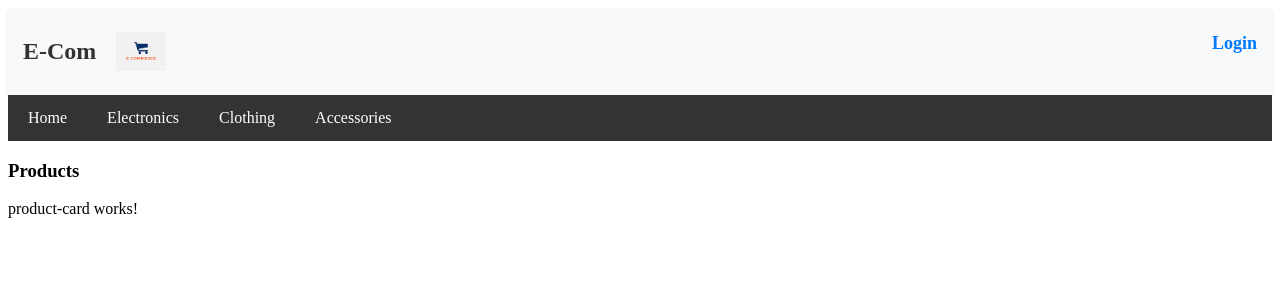
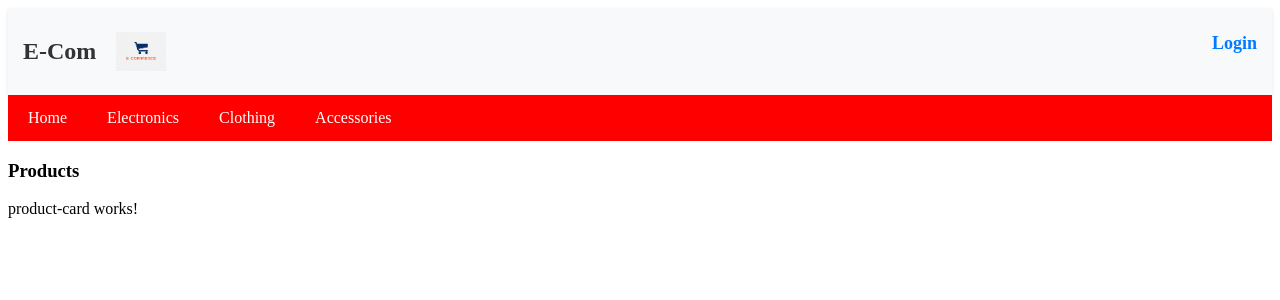
Before and after one commit to dheerajsk/cn-ng-ecom-app, an Angular app: page / in a window 1280 px wide. Shown: the top 300 px of the page. Built offline with nearby package versions, Linux system fonts and the light colour scheme.

Commit message:
ngclass,ngstyles

```diff
--- a/src/app/header/header.component.ts
+++ b/src/app/header/header.component.ts
@@ -1,10 +1,13 @@
+import { CommonModule } from '@angular/common';
 import { Component } from '@angular/core';
 
 @Component({
   selector: 'header',
   standalone: true,
-  imports: [],
+  imports: [CommonModule],
   templateUrl: './header.component.html',
   styleUrl: './header.component.css',
 })
-export class HeaderComponent {}
+export class HeaderComponent {
+  fontSize = 24;
+}
--- a/src/app/menu-bar/menu-bar.component.css
+++ b/src/app/menu-bar/menu-bar.component.css
@@ -1,7 +1,14 @@
 
 .menu{
-    background-color: #333;
     overflow: hidden;
+}
+
+.bg_yellow{
+    background-color: yellow;
+}
+
+.bg_red{
+    background-color: red;
 }
 
 .menu-item{
--- a/src/app/menu-bar/menu-bar.component.html
+++ b/src/app/menu-bar/menu-bar.component.html
@@ -1,4 +1,4 @@
-<nav class="menu">
+<nav class="menu" [ngClass]="color=='yellow' ? 'bg_yellow':'bg_red'">
     <a href="#" class="menu-item">Home</a>
     <a href="#" class="menu-item">Electronics</a>
     <a href="#" class="menu-item">Clothing</a>
--- a/src/app/menu-bar/menu-bar.component.ts
+++ b/src/app/menu-bar/menu-bar.component.ts
@@ -1,10 +1,19 @@
+import { CommonModule } from '@angular/common';
 import { Component } from '@angular/core';
 
 @Component({
   selector: 'menu-bar',
   standalone: true,
-  imports: [],
+  imports: [CommonModule],
   templateUrl: './menu-bar.component.html',
   styleUrl: './menu-bar.component.css',
 })
-export class MenuBarComponent {}
+export class MenuBarComponent {
+  color: string = 'red';
+
+  getStyle() {
+    return {
+      'background-color': 'red',
+    };
+  }
+}
```
Also changed, not shown: src/app/header/header.component.html (+1 -1 lines), notes.txt.
